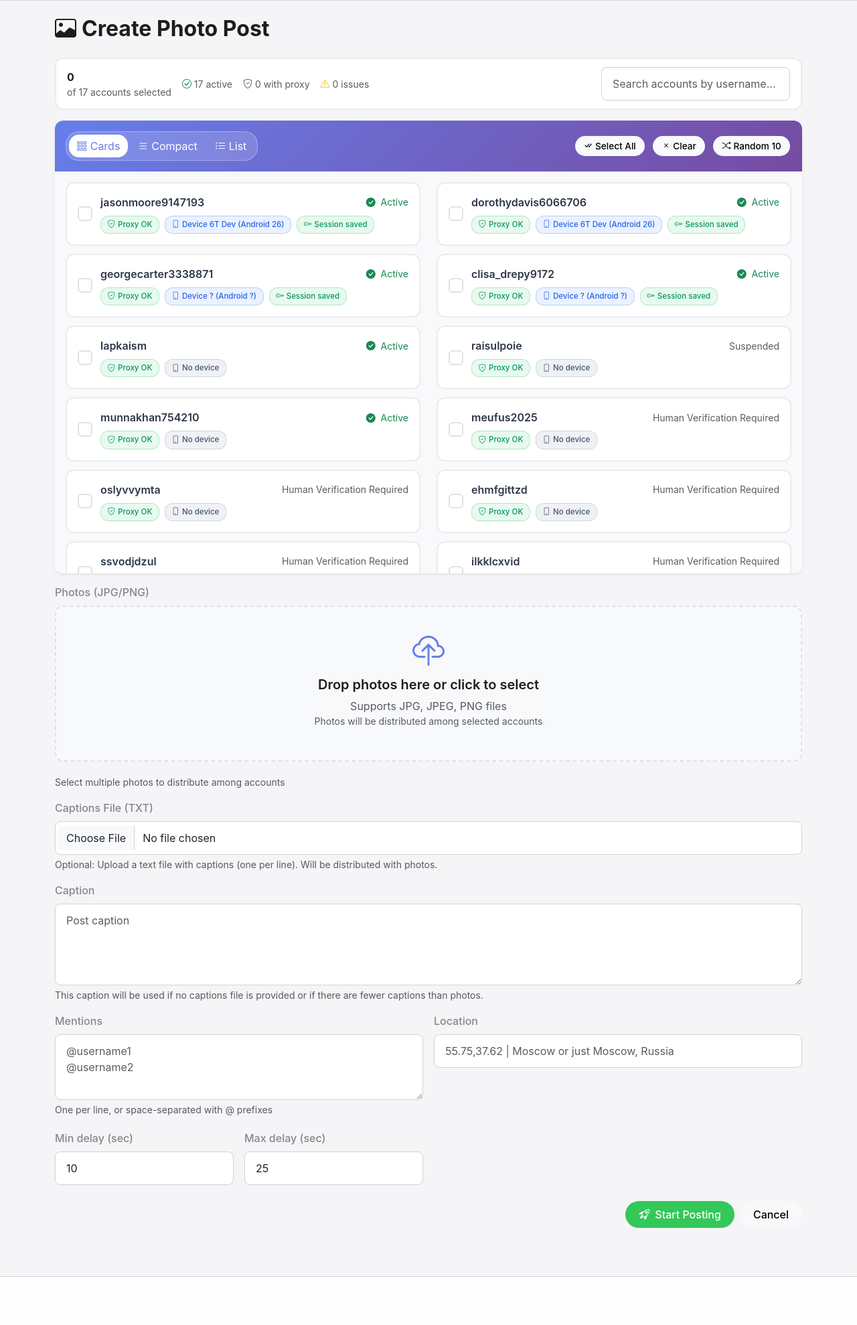
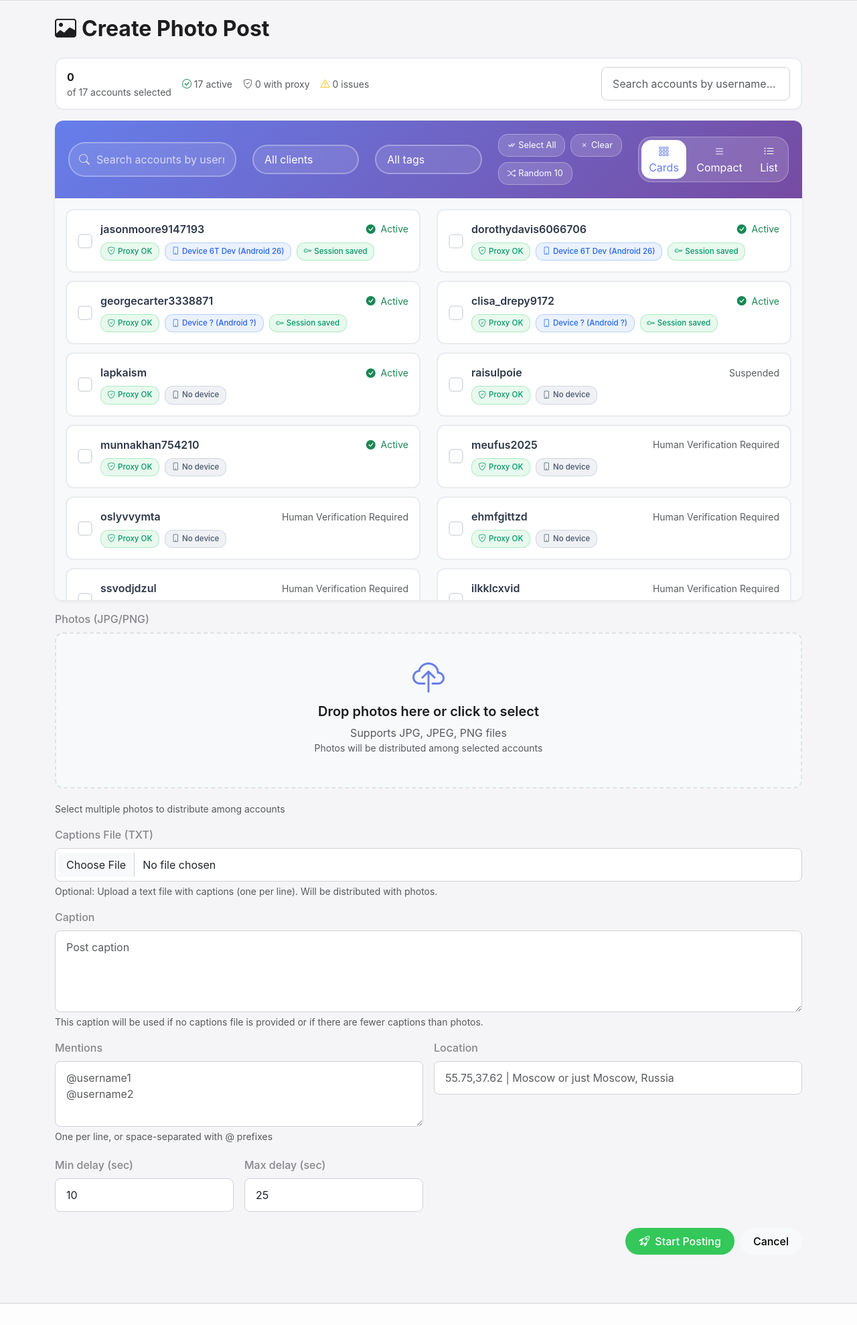
Before and after one commit to ssuvorin/instagram-mass-uploader-windows, a Django app: page /photos/create/ in a window 1280 px wide. Shown: the part 82-2060 px from the top of the page at 67% size. Before the commit the page ends 1988 px from the top, so only its background shows below. Run offline with Django 5.2, Linux system fonts and the light colour scheme; a user stored in the database is signed in; data comes from the database, SQL or seed files in the repository; tables that the repository leaves empty hold one stand-in row (values such as "Sample post"); parts of the project's set-up code (start-up, migrations or seed data) failed here and were passed over.

Commit message:
Add filters and bulk selection controls to photos/create page

```diff
--- a/uploader/forms.py
+++ b/uploader/forms.py
@@ -470,12 +470,58 @@
 
 # New: Photo post form
 class PhotoPostForm(forms.Form):
+    client_filter = forms.ChoiceField(
+        choices=[],  # Will be set in __init__
+        required=False,
+        widget=forms.Select(attrs={'class': 'form-select', 'id': 'client-filter'}),
+        label="Filter by client"
+    )
+
+    tag_filter = forms.ChoiceField(
+        choices=[],  # Will be set in __init__
+        required=False,
+        widget=forms.Select(attrs={'class': 'form-select', 'id': 'tag-filter'}),
+        label="Filter by tag"
+    )
+
     selected_accounts = forms.ModelMultipleChoiceField(
         queryset=InstagramAccount.objects.all().order_by('-created_at'),
         widget=forms.CheckboxSelectMultiple,
         required=True,
         label="Select accounts"
     )
+
+    def __init__(self, *args, **kwargs):
+        super().__init__(*args, **kwargs)
+
+        # Set client filter choices
+        try:
+            from cabinet.models import Client
+            clients = Client.objects.all().order_by('name')
+            choices = [('', 'All clients'), ('no_client', 'Without client')]
+            choices.extend([(str(client.id), client.name) for client in clients])
+            self.fields['client_filter'].choices = choices
+        except ImportError:
+            # If cabinet app is not available, set empty choices but keep visible for debugging
+            self.fields['client_filter'].choices = [('', 'All clients (cabinet app not available)')]
+
+        # Set tag filter choices
+        tags = Tag.objects.all().order_by('name')
+        tag_choices = [('', 'All tags'), ('no_tag', 'Without tag')]
+        tag_choices.extend([(str(tag.id), tag.name) for tag in tags])
+        self.fields['tag_filter'].choices = tag_choices
+
+        # Set queryset dynamically to get fresh data from database
+        # Sort by creation date descending (newest first) for better UX
+        self.fields['selected_accounts'].queryset = (
+            InstagramAccount.objects.all()
+            .order_by('-created_at')
+            .annotate(
+                uploaded_success_total=Coalesce(Sum('bulk_uploads__uploaded_success_count'), Value(0)),
+                uploaded_failed_total=Coalesce(Sum('bulk_uploads__uploaded_failed_count'), Value(0)),
+            )
+        )
+
     photos = MultipleFileField(
         validators=[FileExtensionValidator(allowed_extensions=['jpg', 'jpeg', 'png'])],
         required=True,
--- a/uploader/templates/uploader/photos/create.html
+++ b/uploader/templates/uploader/photos/create.html
@@ -4,8 +4,18 @@
 
 {% block extra_css %}
 <style>
-  .accounts-controls { background: linear-gradient(135deg, #667eea 0%, #764ba2 100%); color: white; padding: 1rem; border-radius: 12px 12px 0 0; }
+  .accounts-controls { background: linear-gradient(135deg, #667eea 0%, #764ba2 100%); color: white; padding: 1.25rem; border-radius: 12px 12px 0 0; border-bottom: none; }
+  .accounts-controls .form-control { border-radius: 25px; border: 2px solid rgba(255,255,255,0.3); background: rgba(255,255,255,0.1); color: white; padding-left: 2.5rem; }
+  .accounts-controls .form-control::placeholder { color: rgba(255,255,255,0.7); }
+  .accounts-controls .form-control:focus { background: rgba(255,255,255,0.2); border-color: rgba(255,255,255,0.6); box-shadow: 0 0 0 0.2rem rgba(255,255,255,0.25); color: white; }
+  .client-filter-wrapper { position: relative; }
+  .client-filter-wrapper select { border-radius: 25px; border: 2px solid rgba(255,255,255,0.3); background: rgba(255,255,255,0.1); color: white; padding: 0.5rem 1rem; width: 100%; }
+  .client-filter-wrapper select:focus { background: rgba(255,255,255,0.2); border-color: rgba(255,255,255,0.6); box-shadow: 0 0 0 0.2rem rgba(255,255,255,0.25); color: white; }
+  .client-filter-wrapper select option { background: #667eea; color: white; }
   .search-wrapper { position: relative; }
+  .bulk-actions { display: flex; gap: 0.5rem; align-items: center; flex-wrap: wrap; }
+  .bulk-action-btn { background: rgba(255,255,255,0.15); border: 1px solid rgba(255,255,255,0.3); color: white; padding: 0.4rem 0.8rem; border-radius: 15px; font-size: 0.8rem; cursor: pointer; transition: all 0.3s ease; user-select: none; display: flex; align-items: center; gap: 0.25rem; }
+  .bulk-action-btn:hover { background: rgba(255,255,255,0.25); border-color: rgba(255,255,255,0.5); }
   .search-icon { position: absolute; left: 1rem; top: 50%; transform: translateY(-50%); color: rgba(255,255,255,0.7); }
   .accounts-controls .form-control { border-radius: 25px; border: 2px solid rgba(255,255,255,0.3); background: rgba(255,255,255,0.1); color: white; padding-left: 2.5rem; }
   .accounts-grid { padding: 1rem; max-height: 600px; overflow-y: auto; background: #f8f9fb; border-radius: 0 0 12px 12px; position: relative; }
@@ -142,18 +152,46 @@
   <div class="card mb-3 border-0 shadow-sm" id="accountsWidget">
     <div class="accounts-controls">
       <div class="row align-items-center">
-        <div class="col-md-6">
-          <div class="view-toggle">
-            <button type="button" class="view-toggle-btn active" data-view="card"><i class="bi bi-grid-3x3-gap"></i> Cards</button>
-            <button type="button" class="view-toggle-btn" data-view="compact"><i class="bi bi-list"></i> Compact</button>
-            <button type="button" class="view-toggle-btn" data-view="list"><i class="bi bi-list-ul"></i> List</button>
+        <div class="col-md-3">
+          <div class="search-wrapper">
+            <i class="bi bi-search search-icon"></i>
+            <input type="text" id="accountSearch" class="form-control" placeholder="Search accounts by username...">
           </div>
         </div>
-        <div class="col-md-6">
-          <div class="d-flex justify-content-end gap-2">
-            <button type="button" class="btn btn-light btn-sm" id="selectAll"><i class="bi bi-check-all"></i> Select All</button>
-            <button type="button" class="btn btn-light btn-sm" id="selectNone"><i class="bi bi-x"></i> Clear</button>
-            <button type="button" class="btn btn-light btn-sm" id="selectRandom"><i class="bi bi-shuffle"></i> Random 10</button>
+        <div class="col-md-2">
+          {% if form.client_filter.field.choices %}
+          <div class="client-filter-wrapper">
+            {{ form.client_filter }}
+          </div>
+          {% endif %}
+        </div>
+        <div class="col-md-2">
+          {% if form.tag_filter.field.choices %}
+          <div class="client-filter-wrapper">
+            {{ form.tag_filter }}
+          </div>
+          {% endif %}
+        </div>
+        <div class="col-md-3">
+          <div class="bulk-actions">
+            <div class="bulk-action-btn" id="selectAll">
+              <i class="bi bi-check-all"></i> Select All
+            </div>
+            <div class="bulk-action-btn" id="selectNone">
+              <i class="bi bi-x"></i> Clear
+            </div>
+            <div class="bulk-action-btn" id="selectRandom">
+              <i class="bi bi-shuffle"></i> Random 10
+            </div>
+          </div>
+        </div>
+        <div class="col-md-2">
+          <div class="d-flex justify-content-end">
+            <div class="view-toggle">
+              <button type="button" class="view-toggle-btn active" data-view="card"><i class="bi bi-grid-3x3-gap"></i> Cards</button>
+              <button type="button" class="view-toggle-btn" data-view="compact"><i class="bi bi-list"></i> Compact</button>
+              <button type="button" class="view-toggle-btn" data-view="list"><i class="bi bi-list-ul"></i> List</button>
+            </div>
           </div>
         </div>
       </div>
@@ -166,7 +204,9 @@
              data-username="{{ account.username|lower }}"
              data-has-proxy="{{ account.proxy|yesno:'true,false' }}"
              data-proxy-active="{% if account.proxy %}{{ account.proxy.is_active|yesno:'true,false' }}{% else %}false{% endif %}"
-             data-status="{{ account.status|lower }}">
+             data-status="{{ account.status|lower }}"
+             data-client-id="{% if account.client %}{{ account.client.id }}{% endif %}"
+             data-tag-id="{% if account.tag %}{{ account.tag.id }}{% endif %}">
           <input class="account-checkbox" type="checkbox" name="selected_accounts" value="{{ account.id }}" id="account_{{ account.id }}">
           <label class="account-card" for="account_{{ account.id }}">
             <div class="custom-checkbox"><i class="bi bi-check"></i></div>
@@ -331,16 +371,111 @@
   const accountItems = document.querySelectorAll('.account-item');
   const accountCheckboxes = document.querySelectorAll('.account-checkbox');
   const accountsWidget = document.getElementById('accountsWidget');
+  const clientFilter = document.getElementById('client-filter');
+  const tagFilter = document.getElementById('tag-filter');
   let currentView = 'card';
 
   document.querySelectorAll('.view-toggle-btn').forEach(btn => { btn.addEventListener('click', function(){ document.querySelectorAll('.view-toggle-btn').forEach(b => b.classList.remove('active')); this.classList.add('active'); currentView = this.dataset.view; updateViewMode(); }); });
+
+  // Client filter functionality
+  if (clientFilter) {
+    clientFilter.addEventListener('change', function() {
+      filterList();
+    });
+  }
+
+  // Tag filter functionality
+  if (tagFilter) {
+    tagFilter.addEventListener('change', function() {
+      filterList();
+    });
+  }
+
   function updateViewMode(){ accountsWidget.className = accountsWidget.className.replace(/\b(compact-mode|list-mode)\b/g, '').trim(); if(currentView === 'compact'){ accountsWidget.classList.add('compact-mode'); updateColumnClasses('col-lg-4 col-md-6'); } else if(currentView === 'list'){ accountsWidget.classList.add('list-mode'); updateColumnClasses('col-12'); } else { updateColumnClasses('col-lg-6 col-md-12'); } }
   function updateColumnClasses(newClasses){ accountItems.forEach(item => { item.className = 'account-item ' + newClasses; }); }
-  function filterList(){ const q = (searchInput.value || '').toLowerCase().trim(); accountItems.forEach(item => { const match = (item.dataset.username || '').includes(q); item.style.display = match ? '' : 'none'; }); }
+  function filterList(){
+    const q = (searchInput.value || '').toLowerCase().trim();
+    accountItems.forEach(item => {
+      const username = item.dataset.username || '';
+      const clientId = item.dataset.clientId || '';
+      const tagId = item.dataset.tagId || '';
+
+      // Search filter
+      let match = username.includes(q);
+
+      // Client filter
+      if (match && clientFilter && clientFilter.value) {
+        if (clientFilter.value === 'no_client') {
+          // Show only accounts without client
+          if (clientId !== '') {
+            match = false;
+          }
+        } else {
+          // Show only accounts with selected client
+          if (clientId !== clientFilter.value) {
+            match = false;
+          }
+        }
+      }
+
+      // Tag filter
+      if (match && tagFilter && tagFilter.value) {
+        if (tagFilter.value === 'no_tag') {
+          // Show only accounts without tag
+          if (tagId !== '') {
+            match = false;
+          }
+        } else {
+          // Show only accounts with selected tag
+          if (tagId !== tagFilter.value) {
+            match = false;
+          }
+        }
+      }
+
+      item.style.display = match ? '' : 'none';
+    });
+  }
   searchInput.addEventListener('input', debounce(filterList, 200));
-  document.getElementById('selectAll').addEventListener('click', function(){ accountItems.forEach(item => { if(item.style.display !== 'none'){ const cb = item.querySelector('.account-checkbox'); cb.checked = true; updateCardSelection(cb); } }); updateCounter(); });
-  document.getElementById('selectNone').addEventListener('click', function(){ accountCheckboxes.forEach(cb => { cb.checked = false; updateCardSelection(cb); }); updateCounter(); });
-  document.getElementById('selectRandom').addEventListener('click', function(){ const visible = Array.from(accountItems).filter(i => i.style.display !== 'none'); const randomTen = visible.sort(() => .5 - Math.random()).slice(0, 10); accountCheckboxes.forEach(cb => { cb.checked = false; updateCardSelection(cb); }); randomTen.forEach(item => { const cb = item.querySelector('.account-checkbox'); cb.checked = true; updateCardSelection(cb); }); updateCounter(); });
+
+  // Bulk selection actions
+  document.getElementById('selectAll').addEventListener('click', function(){
+    const visibleItems = Array.from(accountItems).filter(item => item.style.display !== 'none');
+    visibleItems.forEach(item => {
+      const cb = item.querySelector('.account-checkbox');
+      cb.checked = true;
+      updateCardSelection(cb);
+    });
+    updateCounter();
+  });
+
+  document.getElementById('selectNone').addEventListener('click', function(){
+    accountCheckboxes.forEach(cb => {
+      cb.checked = false;
+      updateCardSelection(cb);
+    });
+    updateCounter();
+  });
+
+  document.getElementById('selectRandom').addEventListener('click', function(){
+    // First clear all
+    accountCheckboxes.forEach(cb => {
+      cb.checked = false;
+      updateCardSelection(cb);
+    });
+
+    // Then select 10 random visible accounts
+    const visibleItems = Array.from(accountItems).filter(item => item.style.display !== 'none');
+    const randomTen = visibleItems.sort(() => 0.5 - Math.random()).slice(0, Math.min(10, visibleItems.length));
+
+    randomTen.forEach(item => {
+      const cb = item.querySelector('.account-checkbox');
+      cb.checked = true;
+      updateCardSelection(cb);
+    });
+
+    updateCounter();
+  });
   accountCheckboxes.forEach(cb => { cb.addEventListener('change', function(){ updateCardSelection(cb); updateCounter(); }); });
 
   // Photo upload functionality
```
Also changed, not shown: 1 other file.
